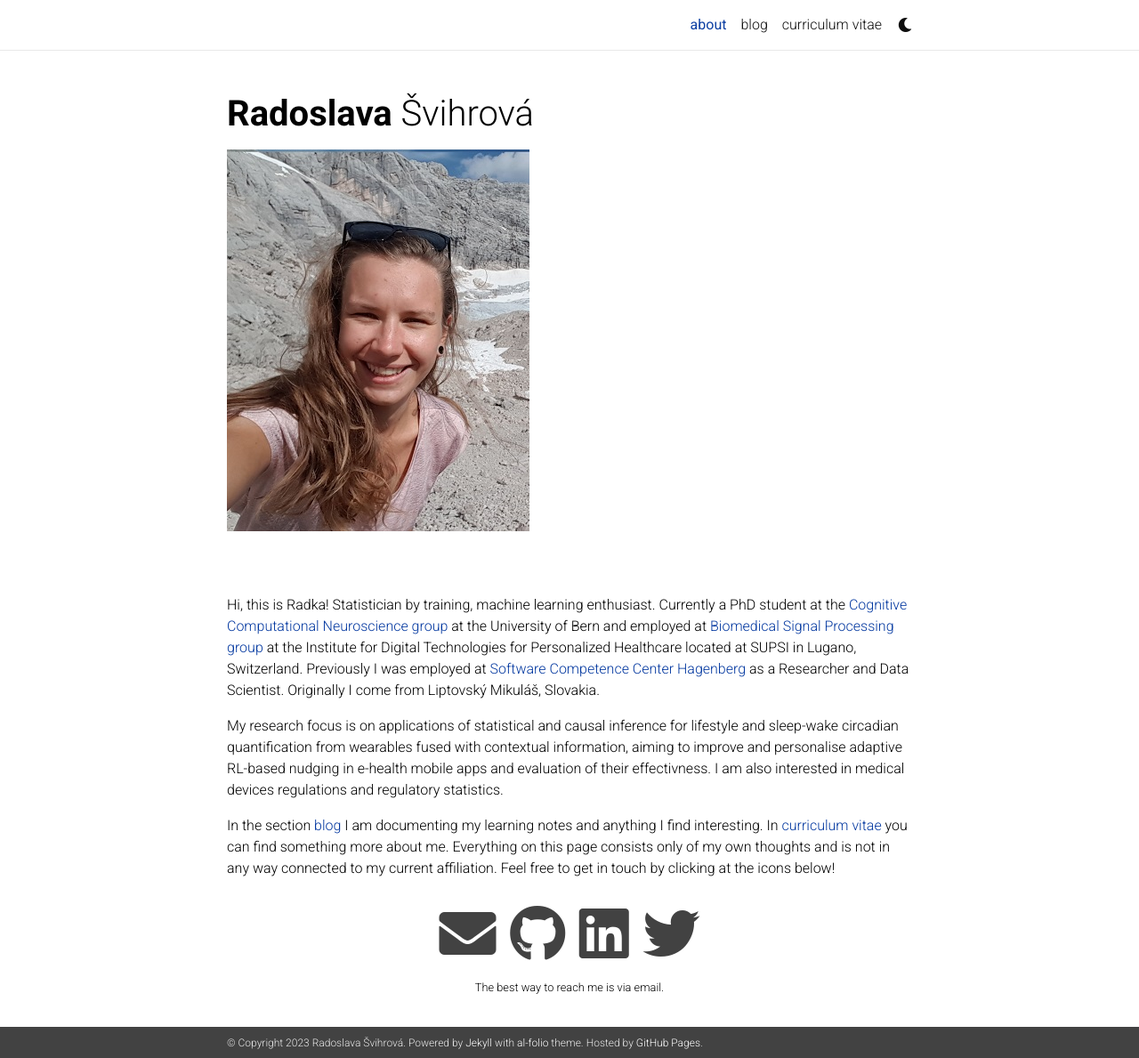
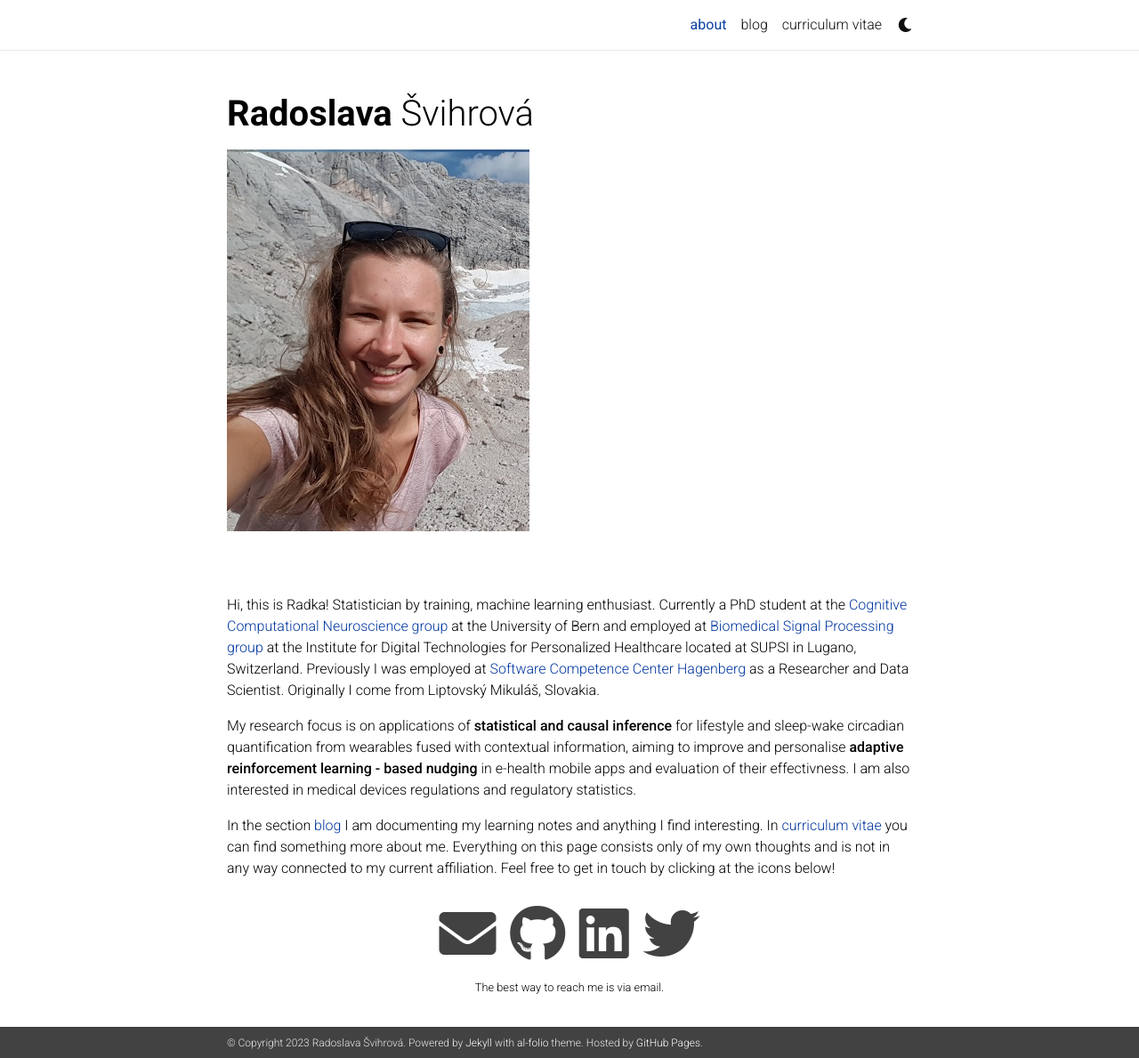
Before and after one commit to RadoslavaS/RadoslavaS.github.io, a Jekyll site: the page built from _pages/about.md, in a window 1280 px wide and 1189 px high. Shown: the whole window at 89% size. Built offline with Jekyll 4.4.1, drawn with Linux system fonts in a browser that asks for light colours; nearby versions of some CDN libraries; a style sheet for code colours, icons or effects is not loaded.

Commit message:
update about

```diff
--- a/_pages/about.md
+++ b/_pages/about.md
@@ -24,7 +24,7 @@ located at SUPSI in Lugano, Switzerland. Previously I was
 employed at [Software Competence Center Hagenberg](https://www.scch.at/) as a
 Researcher and Data Scientist. Originally I come from Liptovský Mikuláš, Slovakia.
 
-My research focus is on applications of statistical and causal inference for lifestyle and sleep-wake circadian quantification from wearables fused with contextual information, aiming to improve and personalise adaptive RL-based nudging in e-health mobile apps and evaluation of their effectivness. I am also interested in medical devices regulations and regulatory statistics.
+My research focus is on applications of **statistical and causal inference** for lifestyle and sleep-wake circadian quantification from wearables fused with contextual information, aiming to improve and personalise **adaptive reinforcement learning - based nudging** in e-health mobile apps and evaluation of their effectivness. I am also interested in medical devices regulations and regulatory statistics.
 
 In the section [blog](../blog) I am documenting my learning notes and anything I find interesting.
 In [curriculum vitae](../cv) you can find something more about me.
```
